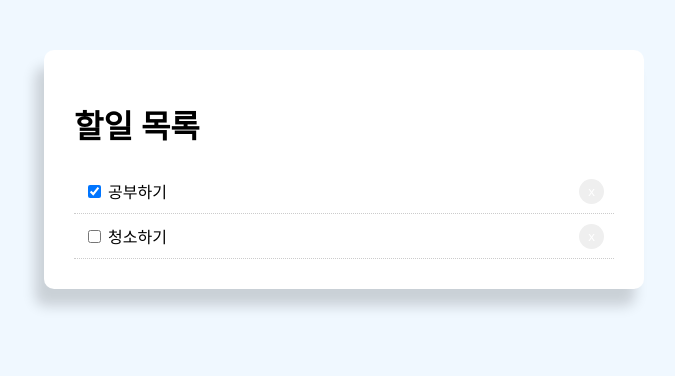
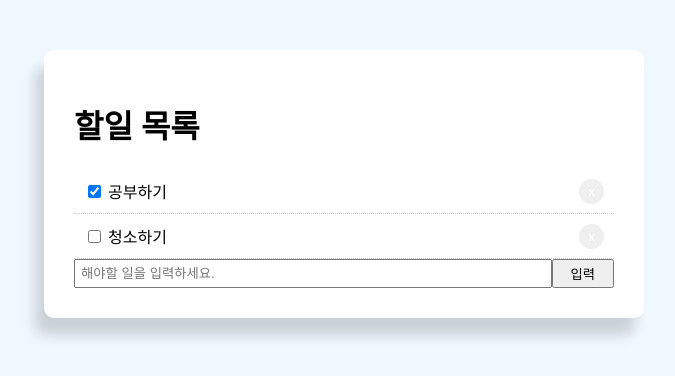
Before and after one commit to sangwon104/practice-react, a React (Create React App) app in the folder todo-app/: page / in a window 1280 px wide. Shown: the top 376 px of the page, without its empty margins (296-971 px from the left). Built offline with nearby package versions, Linux system fonts and the light colour scheme.

Commit message:
feat : 신규 할일 목록 저장 기능 추가

```diff
--- a/todo-app/src/App.js
+++ b/todo-app/src/App.js
@@ -35,9 +35,25 @@ export default class App extends Component {
     }
   }
 
-  deleteTodo = (id) => {
+  removeTodo = (id) => {
     const newTodos = this.state.todos.filter(todo => todo.id !== id);
     this.setState({todos: newTodos});
+  }
+
+  inputTitle = (e) => {
+    console.log(e.target.value);
+    this.setState({value: e.target.value});
+  }
+
+  saveTodo = (e) => {
+    e.preventDefault();
+
+    const newTodo = {
+      id: Date.now(),
+      title: this.state.value,
+      completed: false
+    }
+    this.setState({todos: [...this.state.todos, newTodo]});
   }
 
   render() {
@@ -46,7 +62,7 @@ export default class App extends Component {
         <div style={this.todoListStyle()} key={todo.id}>
           <input type="checkbox" defaultChecked={todo.completed} />
           {" "}{todo.title}
-          <button style={this.btnStyle} onClick={() => this.deleteTodo(todo.id)}>x</button>
+          <button style={this.btnStyle} onClick={() => this.removeTodo(todo.id)}>x</button>
         </div>
         );
       }
@@ -59,6 +75,22 @@ export default class App extends Component {
             <h1>할일 목록</h1>
           </div>
           {todoComponent}
+          <form style={{display: "flex"}} onSubmit={this.saveTodo}>
+              <input
+                style={{flex: "10", padding: "5px"}}
+                type="text"
+                name="value"
+                placeholder="해야할 일을 입력하세요."
+                value={this.state.value}
+                onChange={this.inputTitle}
+              />
+              <input
+                type="submit"
+                value="입력"
+                className="btn"
+                style={{flex: "1"}}
+              />
+            </form>
         </div>
       </div>
     );
```
